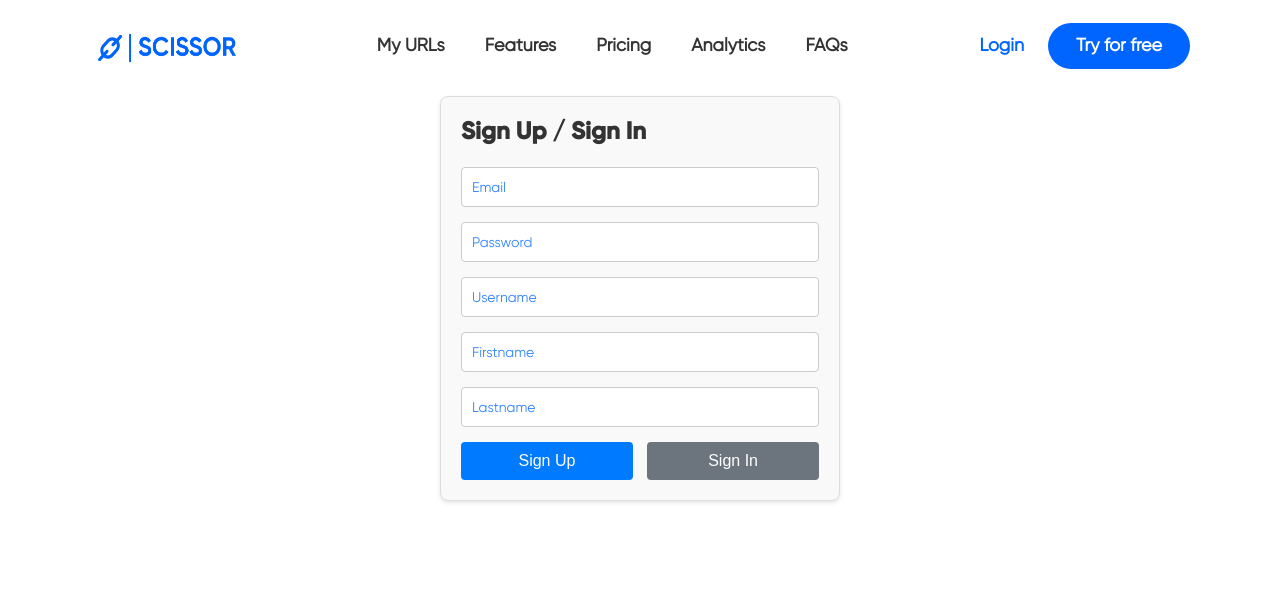
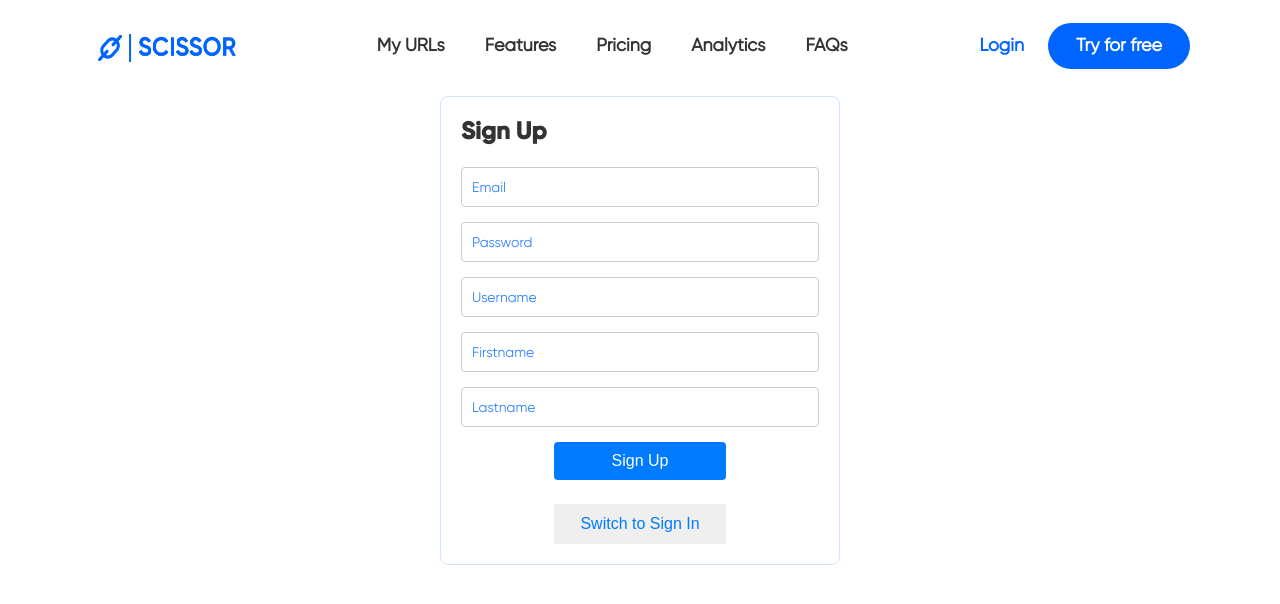
Before and after one commit to jcrichlee/scissor-app, a Vue app: page /auth in a window 1280 px wide. Shown: the top 604 px of the page. Built offline with nearby package versions, Linux system fonts and the light colour scheme; no server answers.

Commit message:
2024-AUGUST-16: UPDATES:- 01. Splitted the signUp and signIn to standalone. 02. Authentication now leads to My Urls. 03. Logout button takes users to authentication page.

```diff
--- a/src/assets/styles/index.css
+++ b/src/assets/styles/index.css
@@ -1611,7 +1611,6 @@ footer .links a:after {
     text-align: center;
   }
   footer {
-    padding: 0;
     flex-direction: column;
     padding-left: 3rem;
     padding-right: 3rem;
--- a/src/views/AuthenticationPage.vue
+++ b/src/views/AuthenticationPage.vue
@@ -1,23 +1,38 @@
 <template>
   <div class="auth-container">
-    <h2>Sign Up / Sign In</h2>
-    <input v-model="user.email" type="email" placeholder="Email" class="auth-input" />
-    <input v-model="user.password" type="password" placeholder="Password" class="auth-input" />
-    <input v-model="user.username" type="username" placeholder="Username" class="auth-input" />
-    <input v-model="user.firstname" type="firstName" placeholder="Firstname" class="auth-input" />
-    <input v-model="user.lastname" type="firstName" placeholder="Lastname" class="auth-input" />
+    <h2>{{ view === "signup" ? "Sign Up" : "Sign In" }}</h2>
+
+    <div v-if="view === 'signup'">
+      <input v-model="user.email" type="email" placeholder="Email" class="auth-input" />
+      <input v-model="user.password" type="password" placeholder="Password" class="auth-input" />
+      <input v-model="user.username" type="username" placeholder="Username" class="auth-input" />
+      <input v-model="user.firstname" type="firstName" placeholder="Firstname" class="auth-input" />
+      <input v-model="user.lastname" type="firstName" placeholder="Lastname" class="auth-input" />
+      <button @click="signUp" class="auth-button">Sign Up</button>
+    </div>
+
+    <div v-else>
+      <input v-model="user.email" type="email" placeholder="Email" class="auth-input" />
+      <input v-model="user.password" type="password" placeholder="Password" class="auth-input" />
+      <button @click="signIn" class="auth-button">Sign In</button>
+    </div>
+
     <div class="button-container">
-      <button @click="signUp" class="auth-button">Sign Up</button>
-      <button @click="signIn" class="auth-button secondary">Sign In</button>
+      <button @click="toggleView" class="auth-secondary">
+        {{ view === "signup" ? "Switch to Sign In" : "Switch to Sign Up" }}
+      </button>
     </div>
   </div>
 </template>
 
 <script setup>
-import { reactive } from "vue";
+import { reactive, ref } from "vue";
 import { useStore } from "vuex";
+import { useRouter } from "vue-router";
 
 const store = useStore();
+const router = useRouter(); // Initialize router
+const view = ref("signup"); // Initialize with 'signup' view
 const user = reactive({
   email: "",
   firstname: "",
@@ -26,26 +41,14 @@ const user = reactive({
   username: ""
 });
 
-const createUser = async (userId) => {
-  try {
-    const documentRef = doc(db, "users", userId);
-    await setDoc(documentRef, {
-      email: user.email,
-      firstname: user.firstname,
-      lastname: user.lastname,
-      password: user.password,
-      userId: user.userId,
-      username: user.username
-    });
-    console.log("User created with ID:", userId);
-  } catch (error) {
-    console.log("Error creating user:", error.message);
-  }
+const toggleView = () => {
+  view.value = view.value === "signup" ? "signin" : "signup";
 };
 
 const signUp = async () => {
   try {
     await store.dispatch("signUp", user);
+    router.push("/profile"); // Redirect to /profile on successful sign-up
   } catch (error) {
     console.error("Error signing up:", error.message);
   }
@@ -54,6 +57,7 @@ const signUp = async () => {
 const signIn = async () => {
   try {
     await store.dispatch("signIn", user);
+    router.push("/profile"); // Redirect to /profile on successful sign-in
   } catch (error) {
     console.log("Error signing in:", error.message);
   }
@@ -65,10 +69,8 @@ const signIn = async () => {
   max-width: 400px;
   margin: 50px auto;
   padding: 20px;
-  border: 1px solid #ddd;
+  border: 1px solid #b4d8ffb0;
   border-radius: 8px;
-  background-color: #f9f9f9;
-  box-shadow: 0px 2px 4px rgba(0, 0, 0, 0.1);
   text-align: center;
   margin-top: 96px;
 }
@@ -97,7 +99,7 @@ h2 {
 
 .button-container {
   display: flex;
-  justify-content: space-between;
+  justify-content: center;
 }
 
 .auth-button {
@@ -116,8 +118,15 @@ h2 {
   background-color: #0056b3;
 }
 
-.auth-button.secondary {
-  background-color: #6c757d;
+.auth-secondary {
+  width: 48%;
+  border: none;
+  color: #007bff;
+  font-size: 16px;
+  cursor: pointer;
+  transition: background-color 0.3s ease;
+  margin-top: 24px;
+  height: 40px;
 }
 
 .auth-button.secondary:hover {
--- a/src/views/ProfileView.vue
+++ b/src/views/ProfileView.vue
@@ -51,6 +51,7 @@
       <!-- General Information Content -->
       <div v-if="signedIn && activeTab === 'general'">
         <h4>Account Information</h4>
+        <p><strong>Full Name:</strong> {{ firstname }} <strong>{{ lastname }}</strong></p>
         <p><strong>Email:</strong> {{ email }}</p>
         <p><strong>Total Shortened URLs:</strong> {{ urlCount }}</p>
         <p><strong>Total Clicks:</strong> {{ totalClicks }}</p>
@@ -63,7 +64,6 @@
     </div>
   </div>
 </template>
-
 
 <script setup>
 import { ref, onMounted } from "vue";
@@ -80,6 +80,7 @@ const profilePicture = ref(generateAvatarUrl(""));
 
 const email = ref("");
 const firstname = ref("");
+const lastname = ref("");
 const username = ref("");
 const userId = ref(""); // Set userId to the actual user ID
 const activeTab = ref("urls");
@@ -123,6 +124,7 @@ const fetchUserData = async () => {
       profilePicture.value = generateAvatarUrl(email.value); // Generate avatar based on email
       urlCount.value = userData.urlCount || 0;
       totalClicks.value = userData.totalClicks || 0;
+      lastname.value = userData.lastname;
     } else {
       console.log("No user data found for userId:", userId.value);
     }
@@ -140,6 +142,9 @@ const fetchUserUrls = async () => {
     const q = query(urlsRef, where("userId", "==", userId.value));
     const urlsSnapshot = await getDocs(q);
     urls.value = urlsSnapshot.docs.map((doc) => ({ id: doc.id, ...doc.data() }));
+
+    urlCount.value = urls.value.length;
+
     console.log("Fetched URLs:", urls.value);
   } catch (error) {
     console.error("Error fetching URLs:", error);
@@ -168,11 +173,7 @@ onMounted(() => {
 });
 </script>
 
-<style scoped>
-</style>
-
-
-
+<style scoped></style>
 
 <style scoped>
 .user-profile-container {
```
Also changed, not shown: src/store/index.js (+4 -4 lines).
